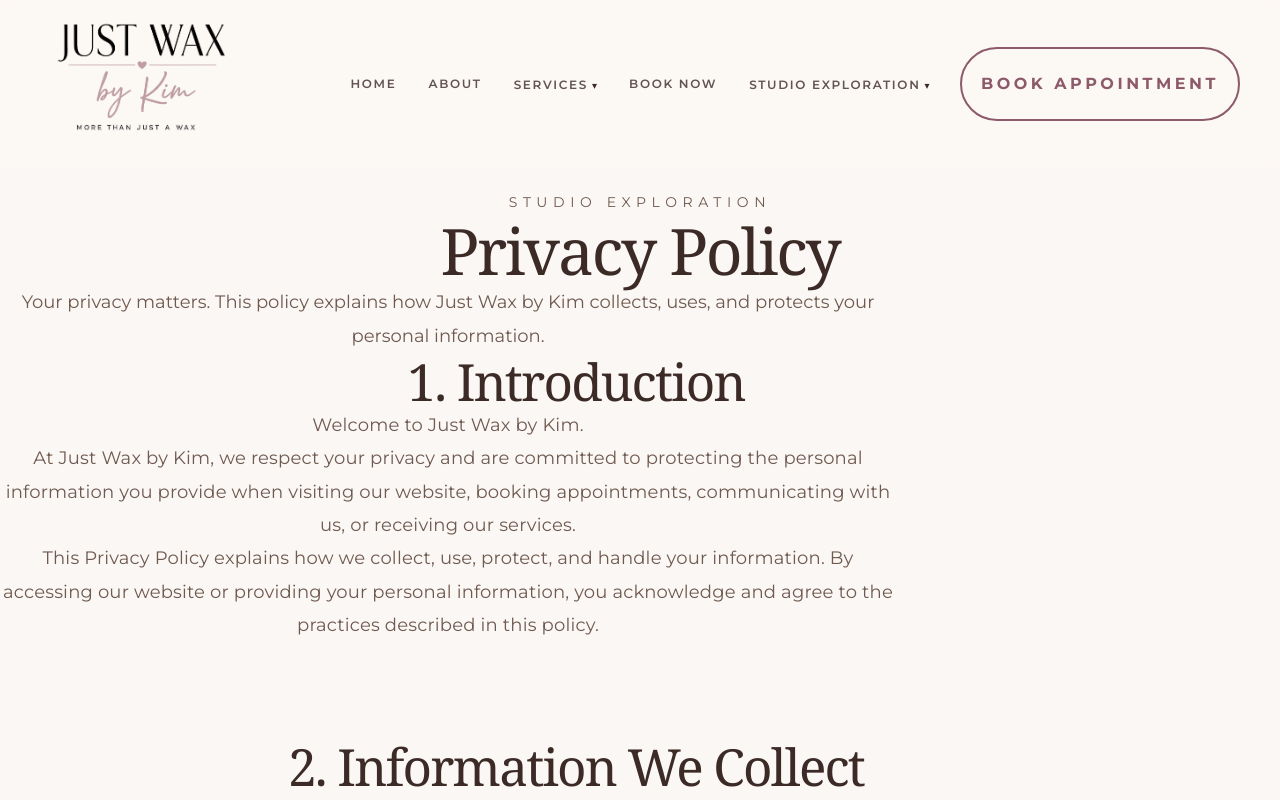
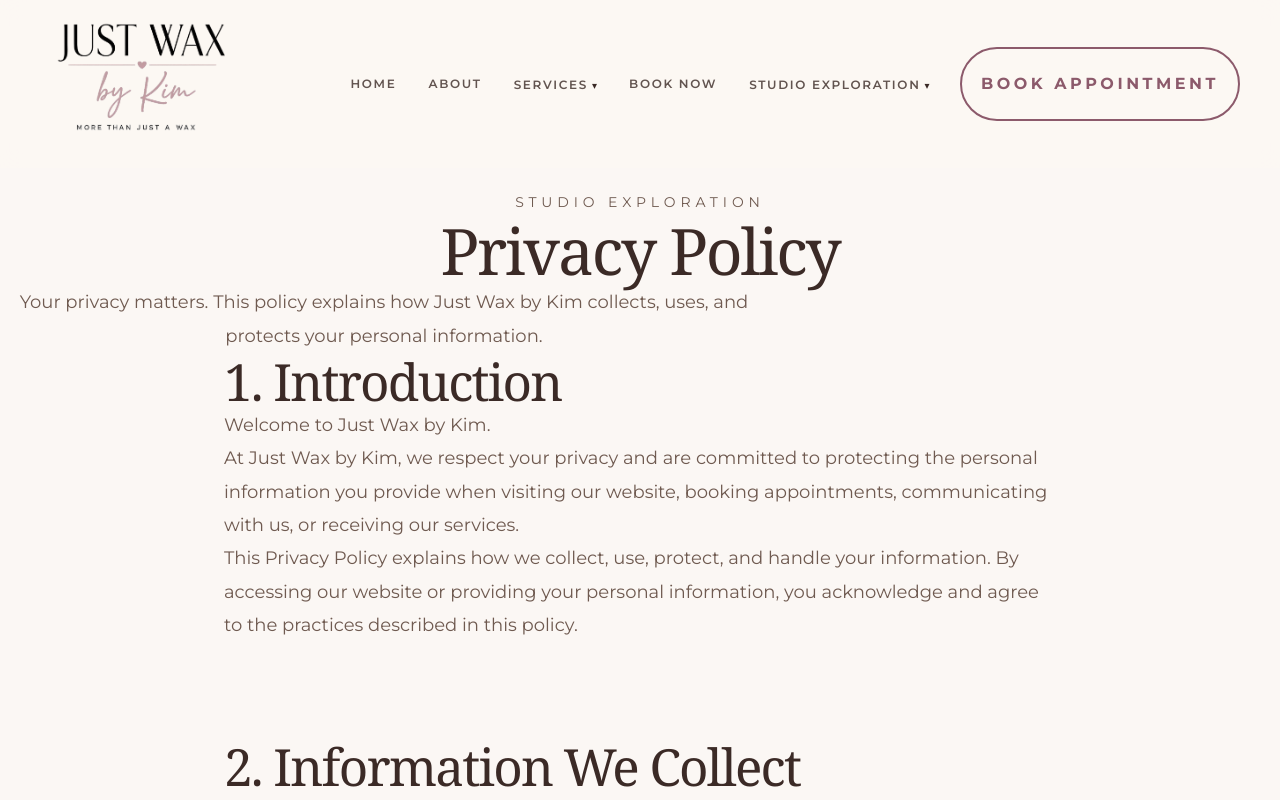
Before and after one commit to kevin-phan-25/just-wax-by-kim, a Next.js app: page /privacy-policy in a window 1280 px wide. Shown: the top 800 px of the page. Built offline with nearby package versions, Linux system fonts and the light colour scheme; a web font is replaced by a local one.

Commit message:
Update PrivacyPolicy.tsx

```diff
--- a/features/privacy-policy/PrivacyPolicy.tsx
+++ b/features/privacy-policy/PrivacyPolicy.tsx
@@ -8,12 +8,12 @@
  * Luxury Privacy Policy editorial page.
  *
  * Updates:
- * • Full width luxury layout
- * • Centered editorial presentation
+ * • Three column editorial layout
+ * • Center content placement
+ * • Left aligned text
+ * • Removed restrictive document feel
  * • Improved paragraph spacing
- * • Removed boxed card styling
- * • Better mobile/tablet/desktop rhythm
- * • Unified Just Wax by Kim theme
+ * • Responsive phone/tablet/desktop
  *
  * ---
  *
@@ -52,7 +52,7 @@ export default function PrivacyPolicy() {
         <p
           className="
             uppercase
-            tracking-[0.4em]
+            tracking-[0.35em]
             text-sm
             text-[#8C5A6B]
           "
@@ -77,12 +77,11 @@ export default function PrivacyPolicy() {
 
         <p
           className="
+            mt-8
             mx-auto
-            mt-8
-            max-w-4xl
-            text-base
-            md:text-lg
-            leading-[1.9]
+            max-w-3xl
+            text-lg
+            leading-relaxed
             text-[#8C7468]
           "
         >
@@ -95,22 +94,44 @@ export default function PrivacyPolicy() {
 
 
 
-      {/* CONTENT */}
+      {/* THREE CELL EDITORIAL GRID */}
       <div
         className="
+          grid
+
+          grid-cols-1
+
+          lg:grid-cols-[0.35fr_1.3fr_0.35fr]
+
           w-full
+
           px-6
           md:px-10
           lg:px-16
+
           pb-32
+        "
+      >
+
+
+        {/* LEFT SPACE */}
+        <div
+          className="
+            hidden
+            lg:block
+          "
+        />
+
+
+        {/* CENTER CONTENT */}
+        <main
+          className="
+            w-full
           "
         >
 
           <div
             className="
-            mx-auto
-            w-full
-            max-w-6xl
               flex
               flex-col
               gap-20
@@ -124,16 +145,15 @@ export default function PrivacyPolicy() {
                 key={section.title}
                 className="
                   w-full
-                text-center
                 "
               >
 
-              {/* TITLE */}
                 <h2
                   className="
                     font-serif
                     text-3xl
                     md:text-4xl
+                    text-left
                     leading-tight
                     text-[#3B2A26]
                   "
@@ -142,13 +162,9 @@ export default function PrivacyPolicy() {
                 </h2>
 
 
-
-              {/* PARAGRAPHS */}
                 <div
                   className="
-                  mx-auto
-                  mt-10
-                  max-w-4xl
+                    mt-8
                     space-y-8
                   "
                 >
@@ -161,7 +177,7 @@ export default function PrivacyPolicy() {
                         text-base
                         md:text-lg
                         leading-[2]
-                      tracking-[0.01em]
+                        text-left
                         text-[#6F5A50]
                       "
                     >
@@ -179,6 +195,19 @@ export default function PrivacyPolicy() {
 
           </div>
 
+
+        </main>
+
+
+        {/* RIGHT SPACE */}
+        <div
+          className="
+            hidden
+            lg:block
+          "
+        />
+
+
       </div>
 
 
```
Lines whose indentation alone changed are shown as unchanged.
